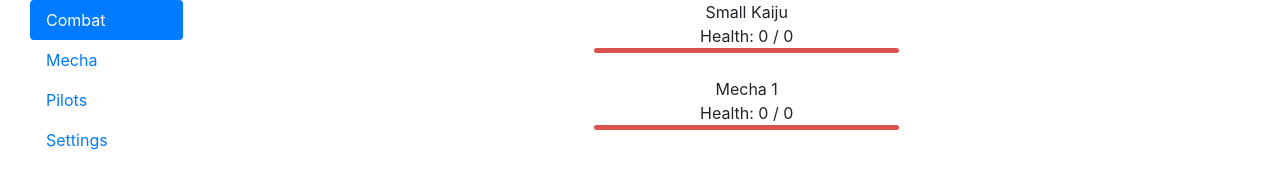
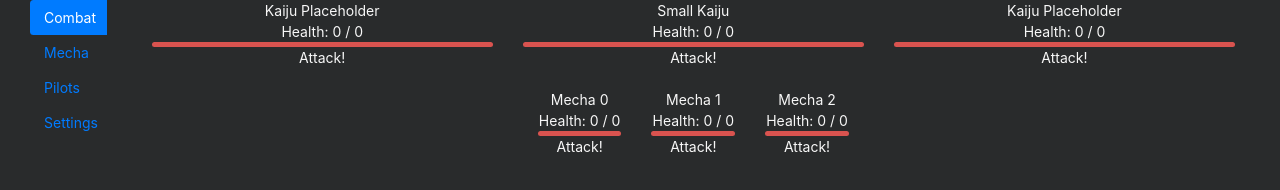
Before and after one commit to Noxshus/Kaiju-Incremental, a plain HTML site: page index.html in a window 1280 px wide. Drawn offline with nearby package versions, Linux system fonts and the light colour scheme.

Commit message:
Template work continued

```diff
--- a/index.html
+++ b/index.html
@@ -11,7 +11,7 @@
 <body>
 <div class="container-fluid">
     <div class="row">
-        <div class="col-2">
+        <div class="col-1">
             <div class="container-fluid">
                 <div class="nav flex-column nav-pills" id="nav-tabs" role="tablist" aria-orientation="vertical">
                     <a class="nav-link active" id="combat-tab" data-toggle="pill" href="#combat-content" role="tab" aria-controls="combat-content" aria-selected="true">Combat</a>
@@ -27,21 +27,61 @@
                     <div class="tab-pane fade show active" id="combat-content" role="tabpanel" aria-labelledby="combat-tab">
                         <div class="container-fluid">
                             <div class="row">
-                                <div class="col"></div>
+                                <div class="col text-center">
+                                    <div>Kaiju Placeholder</div>
+                                    <div>Health: <span id="kaiju0healthtext">0</span> / <span id="kaiju0healthmaxtext">0</span></div>
+                                    <div class="progress health">
+                                        <div class="progress-bar health" id="kaiju0health"></div>
+                                    </div>
+                                    <div id="kaiju0attacktext">Attack!</div>
+                                    <br>
+                                </div>
                                 <div class="col text-center">
                                     <div>Small Kaiju</div>
-                                    <div>Health: <span id="kaijuhealthtext">0</span> / <span id="kaijuhealthmaxtext">0</span></div>
+                                    <div>Health: <span id="kaiju1healthtext">0</span> / <span id="kaiju1healthmaxtext">0</span></div>
                                     <div class="progress health">
-                                        <div class="progress-bar health" id="kaijuhealth"></div>
+                                        <div class="progress-bar health" id="kaiju1health"></div>
                                     </div>
+                                    <div id="kaiju1attacktext">Attack!</div>
                                     <br>
-                                    <div>Mecha 1</div>
-                                    <div>Health: <span id="mecha0healthtext">0</span> / <span id="mecha0healthmaxtext">0</span></div>
-                                    <div class="progress health">
-                                        <div class="progress-bar health" id="mecha0health"></div>
+                                    <div class="container-fluid">
+                                        <div class="row">
+                                            <div class="col">
+                                                <div>Mecha 0</div>
+                                                <div>Health: <span id="mecha0healthtext">0</span> / <span id="mecha0healthmaxtext">0</span></div>
+                                                <div class="progress health">
+                                                    <div class="progress-bar health" id="mecha0health"></div>
+                                                </div>
+                                                <div id="mecha0attacktext">Attack!</div>
+                                            </div>
+                                            <div class="col">
+                                                <div>Mecha 1</div>
+                                                <div>Health: <span id="mecha1healthtext">0</span> / <span id="mecha1healthmaxtext">0</span></div>
+                                                <div class="progress health">
+                                                    <div class="progress-bar health" id="mecha1health"></div>
+                                                </div>
+                                                <div id="mecha1attacktext">Attack!</div>
+                                            </div>
+                                            <div class="col">
+                                                <div>Mecha 2</div>
+                                                <div>Health: <span id="mecha2healthtext">0</span> / <span id="mecha2healthmaxtext">0</span></div>
+                                                <div class="progress health">
+                                                    <div class="progress-bar health" id="mecha2health"></div>
+                                                </div>
+                                                <div id="mecha2attacktext">Attack!</div>
+                                            </div>
+                                        </div>
                                     </div>
                                 </div>
-                                <div class="col"></div>
+                                <div class="col text-center">
+                                    <div>Kaiju Placeholder</div>
+                                    <div>Health: <span id="kaiju2healthtext">0</span> / <span id="kaiju2healthmaxtext">0</span></div>
+                                    <div class="progress health">
+                                        <div class="progress-bar health" id="kaiju2health"></div>
+                                    </div>
+                                    <div id="kaiju2attacktext">Attack!</div>
+                                    <br>
+                                </div>
                             </div>
                         </div>
                     </div>
--- a/kaiju.css
+++ b/kaiju.css
@@ -1,3 +1,9 @@
+* {
+    color: #f7f7f7;
+    background-color: #292b2c;
+    font-size: 14px;
+}
+
 .container { /*removing bootstrap defaults*/
     margin: 0px !important;
 }
```
